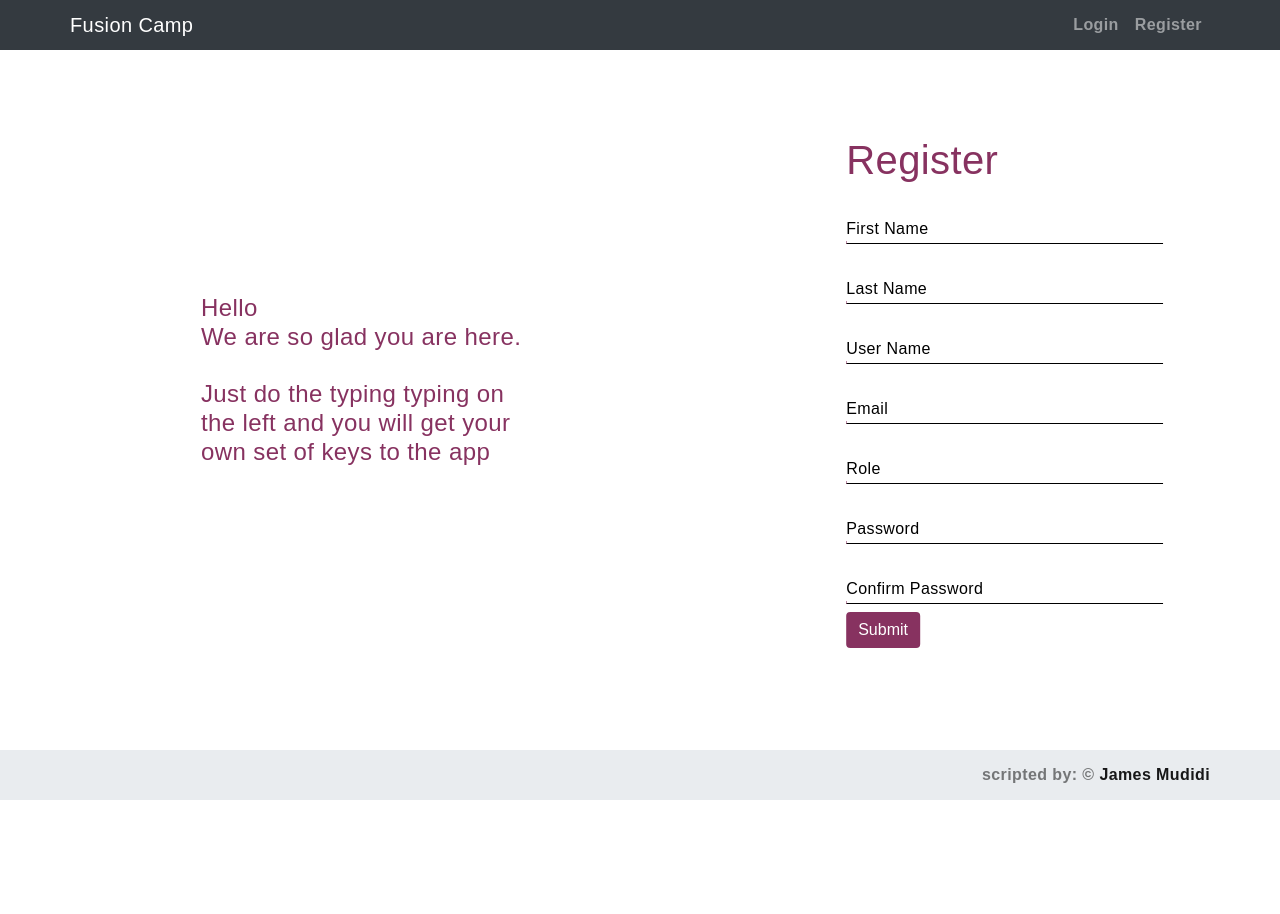
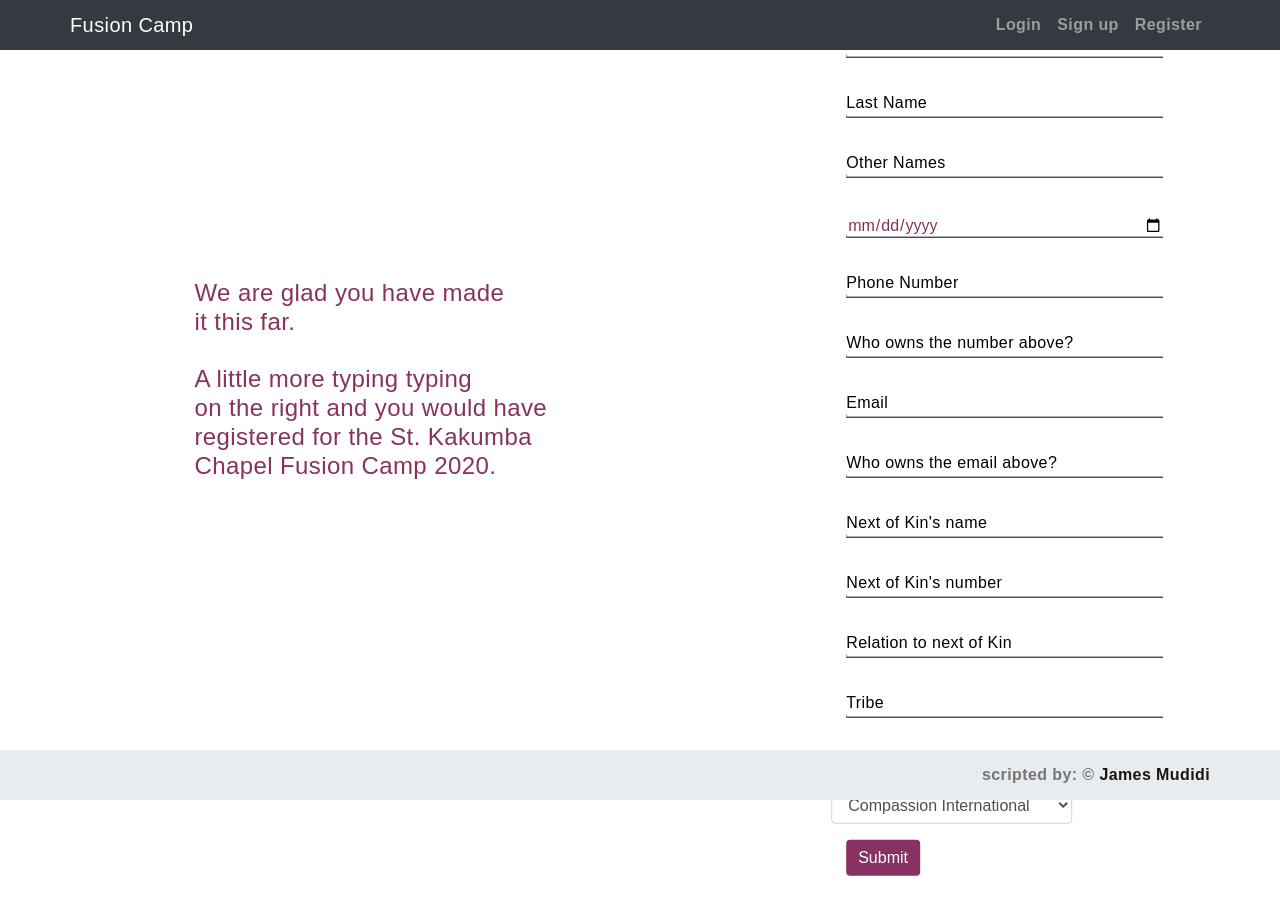
Before and after one commit to JamesMudidi/FusionCamp, a React (Create React App) app in the folder fusion/: page /register in a window 1280 px wide. Shown: the top 914 px of the page. Before the commit the page ends 800 px from the top, so only its background shows below. Built offline with nearby package versions, Linux system fonts and the light colour scheme.

Commit message:
create registration form

```diff
--- a/fusion/public/index.html
+++ b/fusion/public/index.html
@@ -24,7 +24,7 @@
       work correctly both with client-side routing and a non-root public URL.
       Learn how to configure a non-root public URL by running `npm run build`.
     -->
-    <title>React App</title>
+    <title>Fusion Camp</title>
   </head>
   <body>
     <noscript>You need to enable JavaScript to run this app.</noscript>
--- a/fusion/src/App.js
+++ b/fusion/src/App.js
@@ -2,7 +2,8 @@ import React from "react";
 import { BrowserRouter as Router, Switch, Route } from "react-router-dom";
 import Home from "./Home/home";
 import Login from "./Login/login";
-import Register from "./Register/register";
+import Signup from "./Signup/signup";
+import Register from "./Register/register"
 import NotFound from "./404";
 
 export default function App() {
@@ -11,6 +12,7 @@ export default function App() {
       <Switch>
         <Route exact path="/" component={Home} />
         <Route exact path="/login" component={Login} />
+        <Route exact path="/signup" component={Signup} />
         <Route exact path="/register" component={Register} />
         <Route component={NotFound} />
       </Switch>
--- a/fusion/src/Components/header.js
+++ b/fusion/src/Components/header.js
@@ -9,6 +9,7 @@ class Header extends Component {
                     <Navbar.Brand href="/">Fusion Camp</Navbar.Brand>
                     <Nav className="ml-auto">
                         <Nav.Link href="/login">Login</Nav.Link>
+                        <Nav.Link href="/signup">Sign up</Nav.Link>
                         <Nav.Link href="/register">Register</Nav.Link>
                     </Nav>
                 </Container>
--- a/fusion/src/Home/home.js
+++ b/fusion/src/Home/home.js
@@ -20,7 +20,7 @@ const Home = () => {
             </h1>
             <h4>
             <br />
-              Register now for a fun packed get away at
+              Sign up now for a fun packed get away at only
             </h4>
             <h1>
             <Badge variant="secondary">UShs 60, 000</Badge>
--- a/fusion/src/Login/login.js
+++ b/fusion/src/Login/login.js
@@ -14,13 +14,12 @@ const Login = () => {
           <Container >
             <h4>
               Feel free to unlock the door to<br/>
-              our app and register a Camper<br/>
+              our app and Sign up a Camper<br/>
               or yourself.<br/>
               <br/>
               If you don't have the keys yet,<br/>
               No worries. Access them by <br/>
-              registering
-
+              Sign uping.
             </h4>
           </Container>
         </Jumbotron>
--- a/fusion/src/Register/register.js
+++ b/fusion/src/Register/register.js
@@ -1,10 +1,9 @@
 import React from "react";
-import { Jumbotron, Container, Button } from "react-bootstrap";
+import { Jumbotron, Container, Button, Form, Row } from "react-bootstrap";
 import Header from "../Components/header";
 import Footer from "../Components/footer";
 import "./register.scss";
 import "../Login/login.scss";
-
 
 
 const Register = () => {
@@ -15,12 +14,13 @@ const Register = () => {
                 <Jumbotron fluid className="content-left">
                     <Container >
                         <h4>
-              Hello<br/>
-              We are so glad you are here.<br/>
-              <br/>
-              Just do the typing typing on<br/>
-              the left and you will get your<br/>
-              own set of keys to the app<br/>
+                            We are glad you have made<br />
+                            it this far.<br />
+                            <br />
+                            A little more typing typing<br />
+                            on the right and you would have<br />
+                            registered for the St. Kakumba <br />
+                            Chapel Fusion Camp 2020.<br />
 
                         </h4>
                     </Container>
@@ -46,7 +46,24 @@ const Register = () => {
                         <div className="form">
                             <input type="text" name="name" autoComplete="off" required />
                             <label for="name" className="label-name">
-                    <span className="content-name">User Name</span>
+                                <span className="content-name">Other Names</span>
+                            </label>
+                        </div>
+                        <div className="form">
+                            <input type="date" name="name" autoComplete="off" required />
+                            <label for="name" className="label-name">
+                            </label>
+                        </div>
+                        <div className="form">
+                            <input type="number" name="name" autoComplete="off" required />
+                            <label for="name" className="label-name">
+                                <span className="content-name">Phone Number</span>
+                            </label>
+                        </div>
+                        <div className="form">
+                            <input type="text" name="name" autoComplete="off" required />
+                            <label for="name" className="label-name">
+                                <span className="content-name">Who owns the number above?</span>
                             </label>
                         </div>
                         <div className="form">
@@ -58,21 +75,48 @@ const Register = () => {
                         <div className="form">
                             <input type="text" name="name" autoComplete="off" required />
                             <label for="name" className="label-name">
-                    <span className="content-name">Role</span>
+                                <span className="content-name">Who owns the email above?</span>
                             </label>
                         </div>
                         <div className="form">
-                <input type="password" name="name" autoComplete="off" required />
+                            <input type="text" name="name" autoComplete="off" required />
                             <label for="name" className="label-name">
-                    <span className="content-name">Password</span>
+                                <span className="content-name">Next of Kin's name</span>
                             </label>
                         </div>
                         <div className="form">
-                <input type="password" name="name" autoComplete="off" required />
+                            <input type="number" name="name" autoComplete="off" required />
                             <label for="name" className="label-name">
-                    <span className="content-name">Confirm Password</span>
+                                <span className="content-name">Next of Kin's number</span>
                             </label>
                         </div>
+                        <div className="form">
+                            <input type="text" name="name" autoComplete="off" required />
+                            <label for="name" className="label-name">
+                                <span className="content-name">Relation to next of Kin</span>
+                            </label>
+                        </div>
+                        <div className="form">
+                            <input type="text" name="name" autoComplete="off" required />
+                            <label for="name" className="label-name">
+                                <span className="content-name">Tribe</span>
+                            </label>
+                        </div>
+                        <div className="form">
+                            <input type="text" name="name" autoComplete="off" required />
+                            <label for="name" className="label-name">
+                                <span className="content-name">Home Church</span>
+                            </label>
+                        </div>
+                        <Form.Group as={Row} controlId="formGridState">
+                            <Form.Control as="select">
+                            <option>Compassion International</option>
+                            <option>Kyampisi</option>
+                            <option>Self Sponsored</option>
+                            </Form.Control>
+                        </Form.Group>
+
+
                         <Button type="submit" className="button">
                             Submit
                         </Button>
--- /dev/null
+++ b/fusion/src/Signup/signup.js
@@ -0,0 +1,86 @@
+import React from "react";
+import { Jumbotron, Container, Button } from "react-bootstrap";
+import Header from "../Components/header";
+import Footer from "../Components/footer";
+import "./signup.scss";
+import "../Login/login.scss";
+
+
+const Signup = () => {
+  return (
+    <div>
+      <Header />
+      <div>
+      <Jumbotron fluid className="content-left">
+          <Container >
+            <h4>
+              Hello,<br/>
+              We are so glad you are here.<br/>
+              <br/>
+              Just do the typing typing on<br/>
+              the right and you will get your<br/>
+              own set of keys to the app.<br/>
+
+            </h4>
+          </Container>
+        </Jumbotron>
+
+      <Jumbotron fluid className="content-right">
+          <Container >
+            <h1>
+              Sign up
+            </h1>
+            <div className="form">
+                <input type="text" name="name" autoComplete="off" required />
+                <label for="name" className="label-name">
+                    <span className="content-name">First Name</span>
+                </label>
+            </div>
+            <div className="form">
+                <input type="text" name="name" autoComplete="off" required />
+                <label for="name" className="label-name">
+                    <span className="content-name">Last Name</span>
+                </label>
+            </div>
+            <div className="form">
+                <input type="text" name="name" autoComplete="off" required />
+                <label for="name" className="label-name">
+                    <span className="content-name">User Name</span>
+                </label>
+            </div>
+            <div className="form">
+                <input type="email" name="name" autoComplete="off" required />
+                <label for="name" className="label-name">
+                    <span className="content-name">Email</span>
+                </label>
+            </div>
+            <div className="form">
+                <input type="text" name="name" autoComplete="off" required />
+                <label for="name" className="label-name">
+                    <span className="content-name">Role</span>
+                </label>
+            </div>
+            <div className="form">
+                <input type="password" name="name" autoComplete="off" required />
+                <label for="name" className="label-name">
+                    <span className="content-name">Password</span>
+                </label>
+            </div>
+            <div className="form">
+                <input type="password" name="name" autoComplete="off" required />
+                <label for="name" className="label-name">
+                    <span className="content-name">Confirm Password</span>
+                </label>
+            </div>
+            <Button type="submit" className="button">
+                Submit
+            </Button>
+          </Container>
+        </Jumbotron>
+      </div>
+      <Footer />
+    </div>
+  );
+};
+
+export default Signup;
```
Also changed, not shown: fusion/src/Signup/signup.scss (added), fusion/src/logo.svg (deleted). Lines whose indentation alone changed are shown as unchanged.
